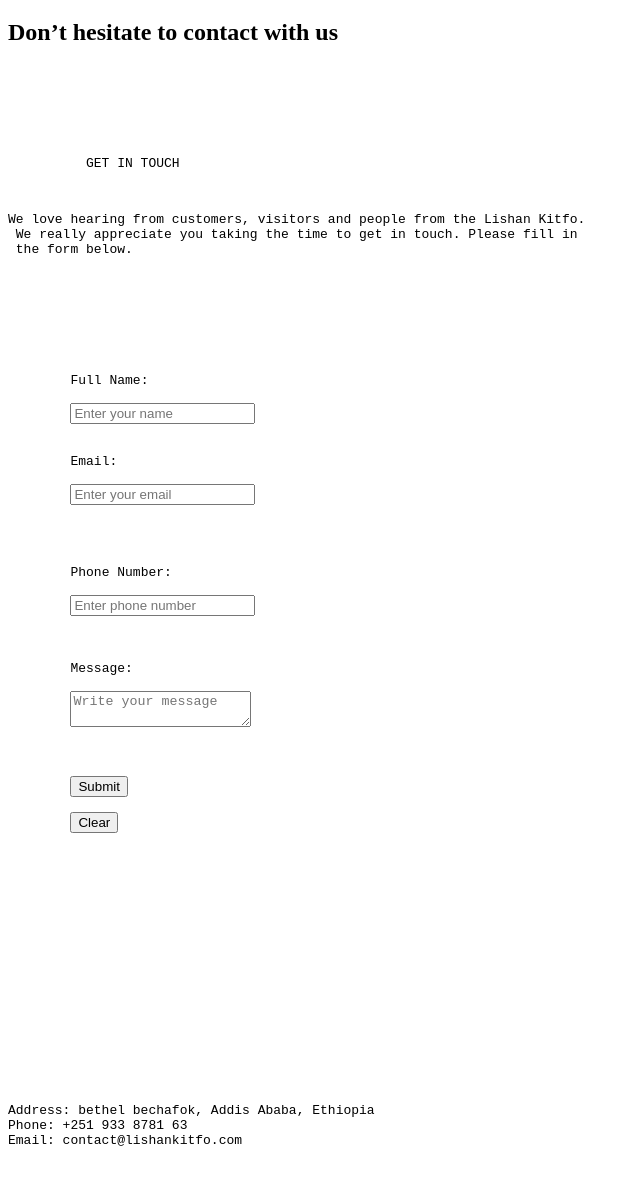
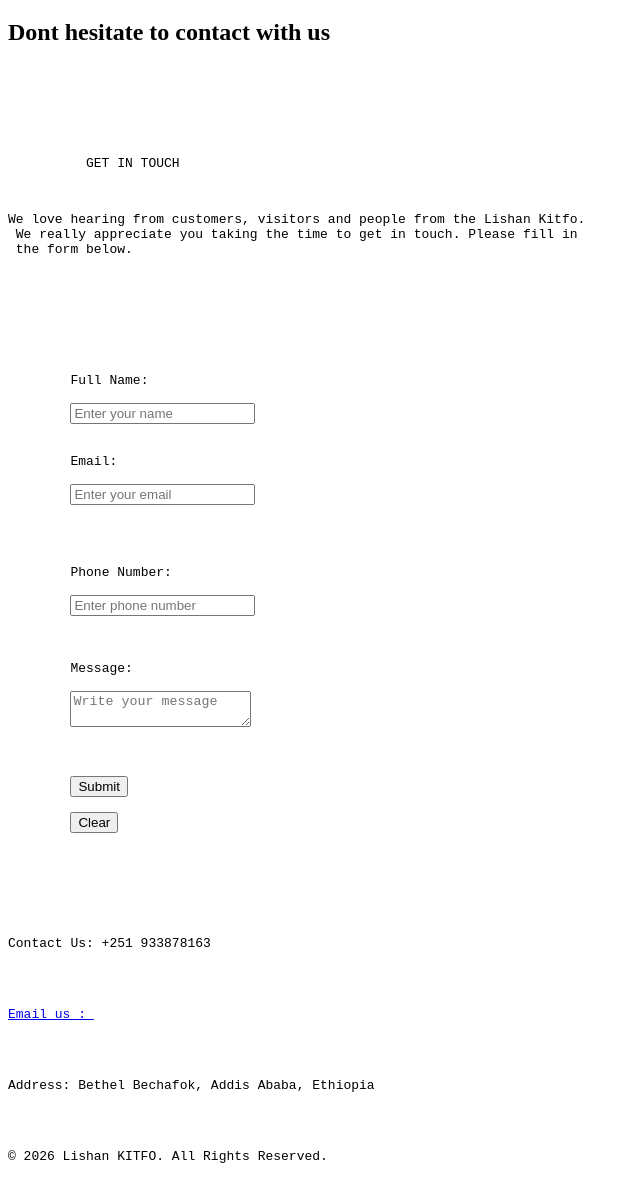
Before and after one commit to DEVELOPERlilroba/LISHAN-KITFO-AND-CATERING, a plain HTML site: page thirdpage.html in a window 1280 px wide. Shown: the part 97-1298 px from the top of the page, without its empty margins (0-640 px from the left). Drawn offline with Linux system fonts and the light colour scheme.

Commit message:
Update thirdpage.html
add footer and header and mailto links,

```diff
--- a/thirdpage.html
+++ b/thirdpage.html
@@ -6,10 +6,10 @@
     <title>Document</title>
 </head>
 <body>
-  <a href="firstpage.html">home</a> <a href="secondpage.html">about</a> <a href="thirdpage.html">contact</a>
+  <a href="index.html">home</a> <a href="secondpage.html">about</a> <a href="thirdpage.html">contact</a>
     <hr>
     <h1>CONTACT US</h1>
-    <h2>Don’t hesitate to contact with us</h2>
+    <h2>Dont hesitate to contact with us</h2>
 
 
 
@@ -48,24 +48,12 @@
         <input type="reset" value="Clear">
 
     </form>
-
-
-
-
-
-
-
-
-
-
-
-
-
-
-
-Address: bethel bechafok, Addis Ababa, Ethiopia
-Phone: +251 933 8781 63
-Email: contact@lishankitfo.com
+ <footer>
+    <p>Contact Us: +251 933878163</p>
+    <p><a href="mailto:lishankocho@gmail.com">Email us : </a></p>
+    <p>Address: Bethel Bechafok, Addis Ababa, Ethiopia</p>
+    <p>&copy; 2026 Lishan KITFO. All Rights Reserved.</p>
+</footer>
 
 
 </body>
```
